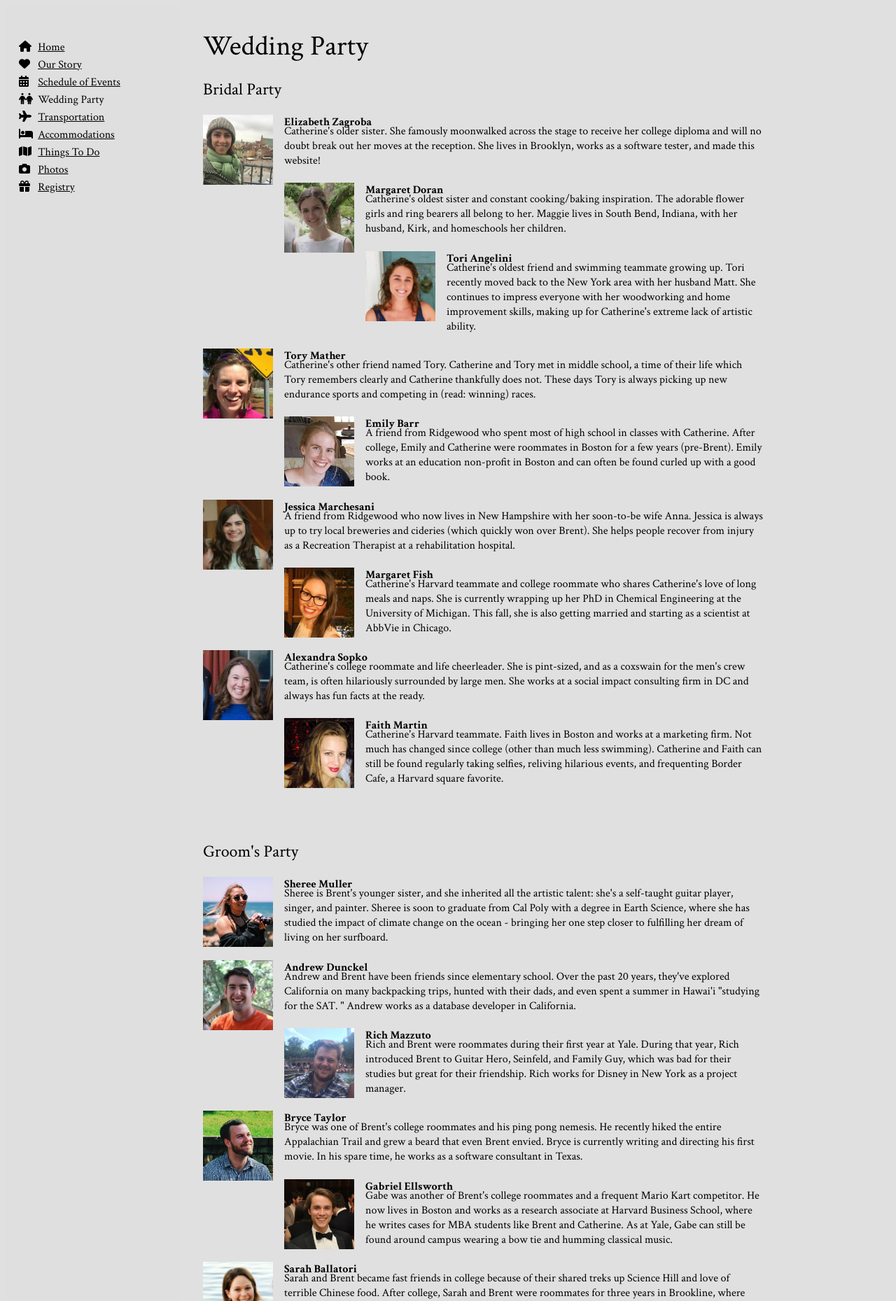
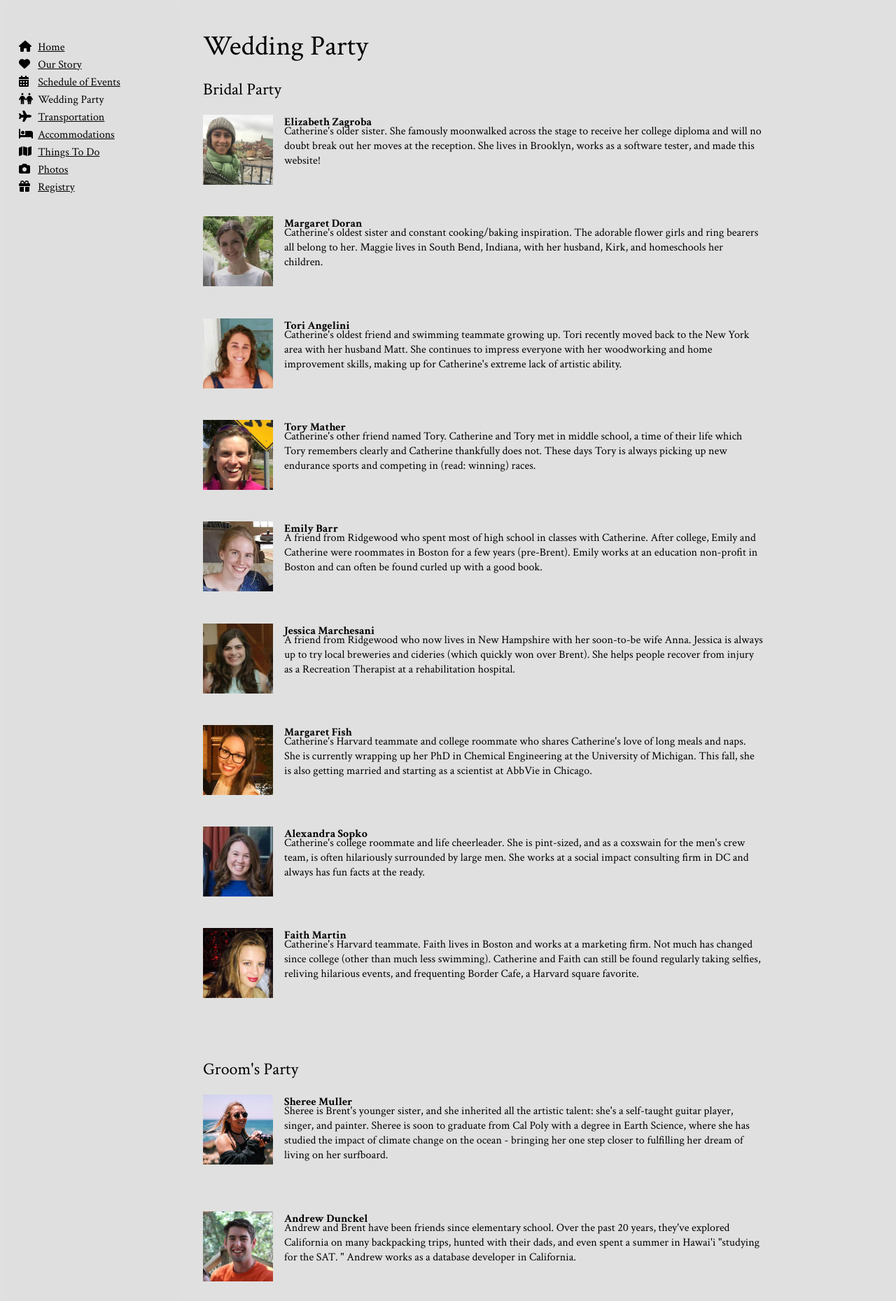
Before and after one commit to ezagroba/catherineaandbrent, a PHP site: page /party.html in a window 1280 px wide. Shown: the top 1859 px of the page at 70% size. Run offline with PHP 8.4, Linux system fonts and the light colour scheme; some libraries are stand-ins or nearby versions.

Commit message:
Fix wedding party photo cascading on PCs

```diff
--- a/bigc.css
+++ b/bigc.css
@@ -25,6 +25,11 @@ body {
 
 .bold {
     font-weight:700;
+}
+
+.preparty {
+    clear:both;
+    padding-bottom: 2em;
 }
 
 .party {
--- a/party.html
+++ b/party.html
@@ -55,60 +55,94 @@
 
           <h2>Bridal Party</h2>
 
+          <div class="preparty">
           <h4><img class="party" src="images/ez.jpg" /><div class="afterparty"></div>Elizabeth Zagroba</h4>
           <p>Catherine&#39;s older sister. She famously moonwalked across the stage to receive her college diploma and will no doubt break out her moves at the reception. She lives in Brooklyn, works as a software tester, and made this website!</p>
+          </div>
 
+          <div class="preparty">
           <h4><img class="party" src="images/md.jpg" /><div class="afterparty"></div>Margaret Doran</h4>
           <p>Catherine&#39;s oldest sister and constant cooking/baking inspiration. The adorable flower girls and ring bearers all belong to her. Maggie lives in South Bend, Indiana, with her husband, Kirk, and homeschools her children.</p>
+          </div>
 
+          <div class="preparty">
           <h4><img class="party" src="images/ta.jpg" /><div class="afterparty"></div>Tori Angelini</h4>
           <p>Catherine&#39;s oldest friend and swimming teammate growing up. Tori recently moved back to the New York area with her husband Matt. She continues to impress everyone with her woodworking and home improvement skills, making up for Catherine&#39;s extreme lack of artistic ability.</p>
+          </div>
 
+          <div class="preparty">
           <h4><img class="party" src="images/tm.jpg" /><div class="afterparty"></div>Tory Mather</h4>
           <p>Catherine&#39;s other friend named Tory. Catherine and Tory met in middle school, a time of their life which Tory remembers clearly and Catherine thankfully does not. These days Tory is always picking up new endurance sports and competing in (read: winning) races.</p>
+          </div>
 
+          <div class="preparty">
           <h4><img class="party" src="images/eb.jpg" /><div class="afterparty"></div>Emily Barr</h4>
           <p>A friend from Ridgewood who spent most of high school in classes with Catherine. After college, Emily and Catherine were roommates in Boston for a few years (pre-Brent). Emily works at an education non-profit in Boston and can often be found curled up with a good book.</p>
+          </div>
 
+          <div class="preparty">
           <h4><img class="party" src="images/jm.jpg" /><div class="afterparty"></div>Jessica Marchesani</h4>
           <p>A friend from Ridgewood who now lives in New Hampshire with her soon-to-be wife Anna. Jessica is always up to try local breweries and cideries (which quickly won over Brent).  She helps people recover from injury as a Recreation Therapist at a rehabilitation hospital.</p>
+          </div>
 
+          <div class="preparty">
           <h4><img class="party" src="images/mf.jpg" /><div class="afterparty"></div>Margaret Fish</h4>
           <p>Catherine&#39;s Harvard teammate and college roommate who shares Catherine&#39;s love of long meals and naps. She is currently wrapping up her PhD in Chemical Engineering at the University of Michigan. This fall, she is also getting married and starting as a scientist at AbbVie in Chicago.</p>
+          </div>
 
+          <div class="preparty">
           <h4><img class="party" src="images/as.jpg" /><div class="afterparty"></div>Alexandra Sopko</h4>
           <p>Catherine&#39;s college roommate and life cheerleader. She is pint-sized, and as a coxswain for the men&#39;s crew team, is often hilariously surrounded by large men. She works at a social impact consulting firm in DC and always has fun facts at the ready.</p>
+          </div>
 
+          <div class="preparty">
           <h4><img class="party" src="images/fm.jpg" /><div class="afterparty"></div>Faith Martin</h4>
           <p>Catherine&#39;s Harvard teammate. Faith lives in Boston and works at a marketing firm. Not much has changed since college (other than much less swimming). Catherine and Faith can still be found regularly taking selfies, reliving hilarious events, and frequenting Border Cafe, a Harvard square favorite.</p>
+          </div>
 
           <br/><br/>
 
           <h2>Groom&#39;s Party</h2>
 
+          <div class="preparty">
           <h4><img class="party" src="images/sheree.jpg" /><div class="afterparty">Sheree Muller</h4>
           <p>Sheree is Brent&#39;s younger sister, and she inherited all the artistic talent: she&#39;s a self-taught guitar player, singer, and painter. Sheree is soon to graduate from Cal Poly with a degree in Earth Science, where she has studied the impact of climate change on the ocean &#45; bringing her one step closer to fulfilling her dream of living on her surfboard.</p>
+          </div>
 
+          <div class="preparty">
           <h4><img class="party" src="images/andrew.jpg" /><div class="afterparty">Andrew Dunckel</h4>
           <p>Andrew and Brent have been friends since elementary school. Over the past 20 years, they&#39;ve explored California on many backpacking trips, hunted with their dads, and even spent a summer in Hawai&#39;i &#34;studying for the SAT.  &#34; Andrew works as a database developer in California.</p>
+          </div>
 
+          <div class="preparty">
           <h4><img class="party" src="images/rich.jpg" /><div class="afterparty">Rich Mazzuto</h4>
           <p>Rich and Brent were roommates during their first year at Yale. During that year, Rich introduced Brent to Guitar Hero, Seinfeld, and Family Guy, which was bad for their studies but great for their friendship. Rich works for Disney in New York as a project manager.</p>
+          </div>
 
-          <h4><img class="party" src="bryce.jpg" /><div class="afterparty">Bryce Taylor</h4>
+          <div class="preparty">
+          <h4><img class="party" src="images/bryce.jpg" /><div class="afterparty">Bryce Taylor</h4>
           <p>Bryce was one of Brent&#39;s college roommates and his ping pong nemesis. He recently hiked the entire Appalachian Trail and grew a beard that even Brent envied. Bryce is currently writing and directing his first movie. In his spare time, he works as a software consultant in Texas.</p>
+          </div>
 
+          <div class="preparty">
           <h4><img class="party" src="images/gabe.jpg" /><div class="afterparty">Gabriel Ellsworth</h4>
           <p>Gabe was another of Brent&#39;s college roommates and a frequent Mario Kart competitor. He now lives in Boston and works as a research associate at Harvard Business School, where he writes cases for MBA students like Brent and Catherine. As at Yale, Gabe can still be found around campus wearing a bow tie and humming classical music.</p>
+          </div>
 
+          <div class="preparty">
           <h4><img class="party" src="images/sarah.jpg" /><div class="afterparty">Sarah Ballatori</h4>
           <p>Sarah and Brent became fast friends in college because of their shared treks up Science Hill and love of terrible Chinese food. After college, Sarah and Brent were roommates for three years in Brookline, where they introduced Catherine and Sarah&#39;s fianc&#233;e Jess to Brookline&#39;s version of terrible Chinese food: Chef Chow&#39;s. Sarah is getting married in October 2017, and she is in her third year of medical school at Tufts.</p>
+          </div>
 
+          <div class="preparty">
           <h4><img class="party" src="images/cassie.jpg" /><div class="afterparty">Cassie Trujillo</h4>
           <p>Cassie and Brent became friends at Yale over long meals in the Silliman dining hall. Cassie moved to Boston for grad school and now works at a non-profit south of the city. Cassie, Catherine, and Brent have shared many scoops of ice cream (or in Cassie&#39;s case, sorbet) at JP Licks, one of the couple&#39;s favorite Boston establishments.</p>
+          </div>
 
+          <div class="preparty">
           <h4><img class="party" src="images/km.jpg" /><div class="afterparty"></div>Kyle McElroy</h4>
           <p>Kyle grew up swimming with Catherine and then met Brent at Yale, where they lived in the same dorm. He received his PhD in Biology at Harvard (much to Catherine&#39;s delight) and is now a postdoctoral researcher at Tufts. He has an uncanny ability to pick up new board games and frequently joins Catherine and Brent to play.</p>
+          </div>
 
 			<br/><br/><br/>
 
```
Lines whose indentation alone changed are shown as unchanged.
